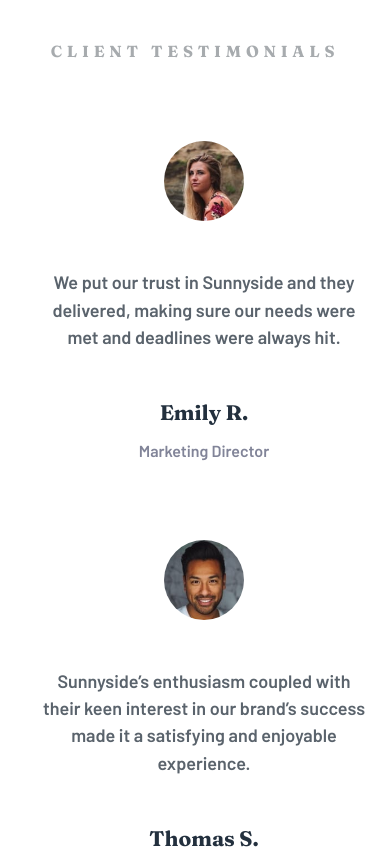
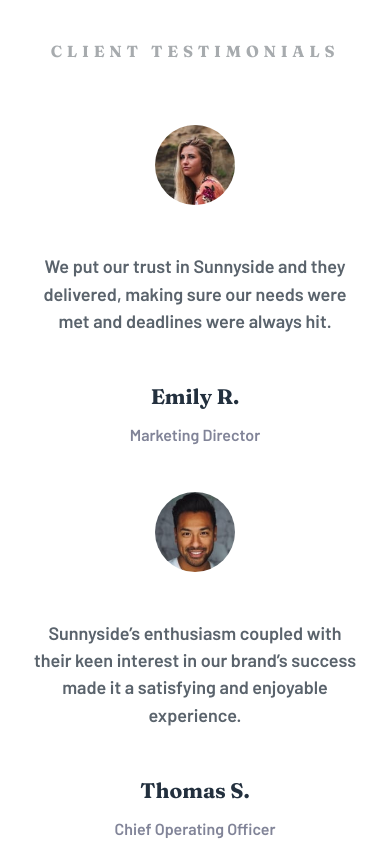
Before and after one commit to annaluizacamargo/sunnyside, a React (Create React App) app: page / in a window 390 px wide. Shown: the part 3360-4209 px from the top of the page. Built offline with nearby package versions, Linux system fonts and the light colour scheme.

Commit message:
style(BoxTestimonials): edit margin responsive style

```diff
--- a/src/containers/box_testimonials/style.css
+++ b/src/containers/box_testimonials/style.css
@@ -37,5 +37,6 @@
         flex-direction: column;
         padding: 0 0.75rem;
         padding-bottom: 3rem;
+        margin: 0 auto;
     }
 }
```
